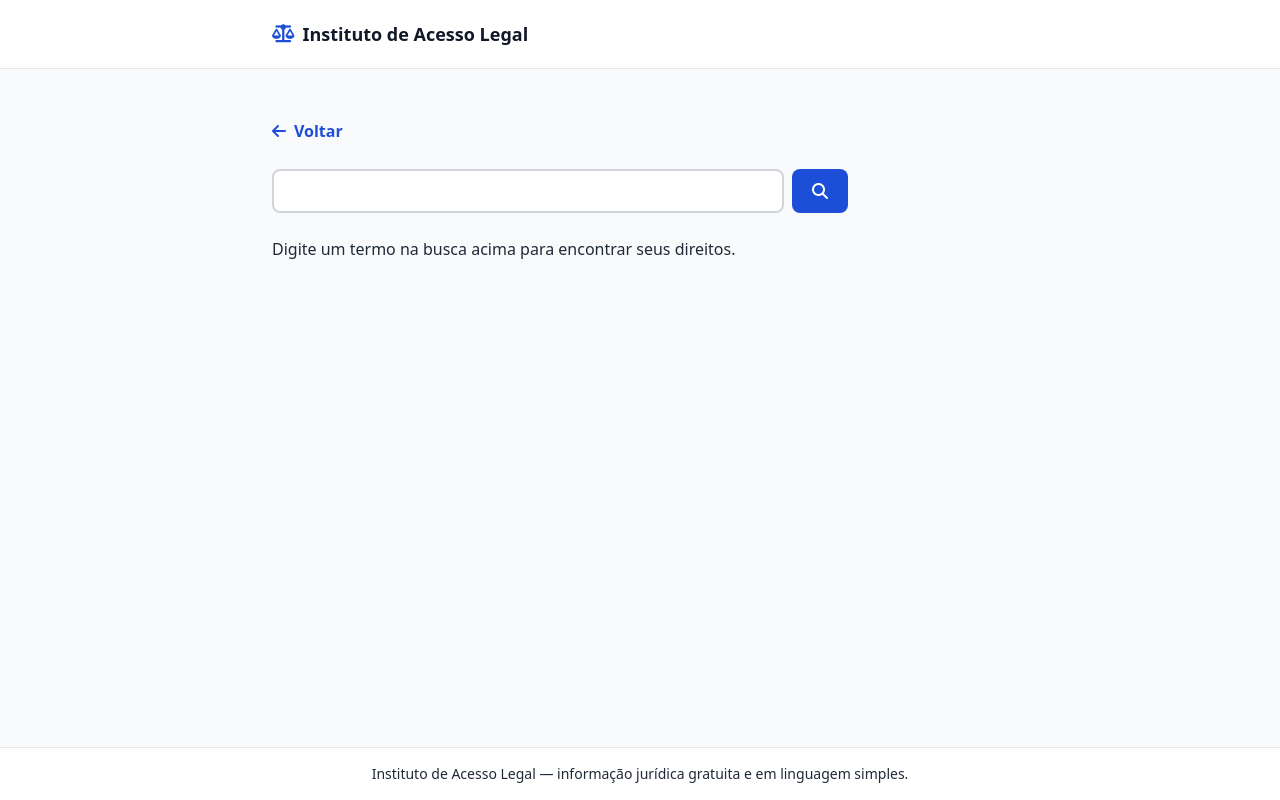
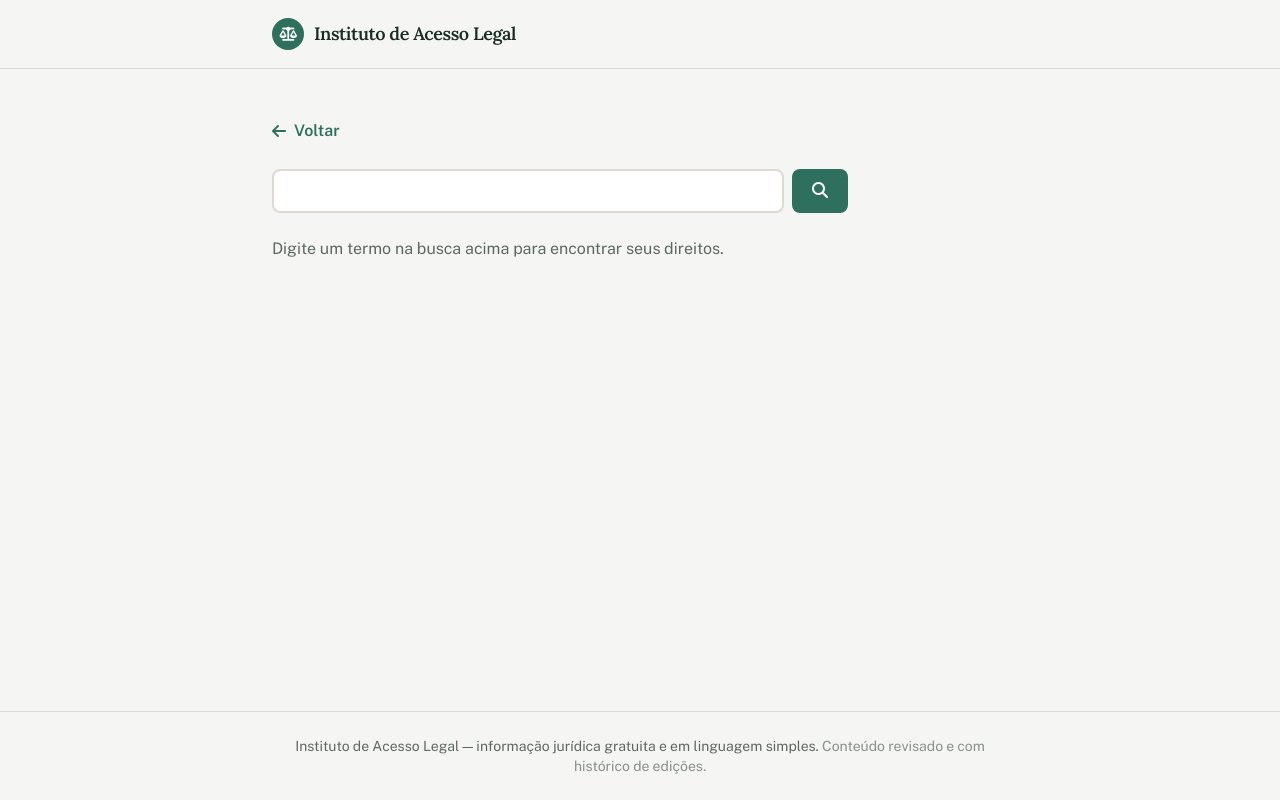
Before and after one commit to rodrigueslucassp777-cmd/instituto-acesso-legal, a Django app: page /busca/ in a window 1280 px wide. Run offline with Django 5.2, Linux system fonts and the light colour scheme; some libraries are stand-ins or nearby versions.

Commit message:
feat: adiciona auditoria de edicoes, artigos relacionados, redesign visual e preparo para deploy (Render+Neon)
- django-simple-history para rastrear quem editou Categoria/Artigo e quando
- secao de "direitos relacionados" na pagina de artigo (mesma categoria)
- redesign das telas (paleta, tipografia Lora/Public Sans, cards) mantendo acessibilidade
- gunicorn, whitenoise e dj-database-url para servir a aplicacao em producao
- settings.py pronto para Render (RENDER_EXTERNAL_HOSTNAME, proxy SSL) e Neon (DATABASE_URL)

```diff
--- a/catalogo/models.py
+++ b/catalogo/models.py
@@ -1,5 +1,6 @@
 from django.db import models
 from django.urls import reverse
+from simple_history.models import HistoricalRecords
 
 
 class Categoria(models.Model):
@@ -11,6 +12,7 @@ class Categoria(models.Model):
         null=True,
         help_text="Nome do ícone (ex.: Lucide 'scale' ou classe FontAwesome 'fa-scale-balanced').",
     )
+    history = HistoricalRecords()
 
     class Meta:
         verbose_name = "Categoria"
@@ -34,6 +36,7 @@ class Artigo(models.Model):
         help_text="Palavras separadas por vírgula, usadas pelo motor de busca."
     )
     data_atualizacao = models.DateTimeField(auto_now=True)
+    history = HistoricalRecords()
 
     class Meta:
         verbose_name = "Artigo"
--- a/catalogo/templates/catalogo/base.html
+++ b/catalogo/templates/catalogo/base.html
@@ -5,15 +5,39 @@
     <meta charset="UTF-8">
     <meta name="viewport" content="width=device-width, initial-scale=1.0">
     <title>{% block title %}Instituto de Acesso Legal{% endblock %}</title>
+    <link rel="preconnect" href="https://fonts.googleapis.com">
+    <link rel="preconnect" href="https://fonts.gstatic.com" crossorigin>
+    <link href="https://fonts.googleapis.com/css2?family=Lora:wght@500;600;700&family=Public+Sans:wght@400;500;600;700&display=swap" rel="stylesheet">
     <script src="https://cdn.tailwindcss.com"></script>
+    <script>
+        tailwind.config = {
+            theme: {
+                extend: {
+                    colors: {
+                        paper: '#F5F6F3',
+                        ink: '#1C2B26',
+                        brand: { DEFAULT: '#2F6F5E', dark: '#1F4D40', light: '#E5F0EB' },
+                        gold: { DEFAULT: '#A9782D', soft: '#F2E6D2' },
+                        line: '#DEDAD0',
+                    },
+                    fontFamily: {
+                        serif: ['Lora', 'ui-serif', 'Georgia', 'serif'],
+                        sans: ['Public Sans', 'ui-sans-serif', 'system-ui', 'sans-serif'],
+                    },
+                },
+            },
+        };
+    </script>
     <link rel="stylesheet" href="https://cdnjs.cloudflare.com/ajax/libs/font-awesome/6.5.1/css/all.min.css">
 </head>
-<body class="bg-gray-50 text-gray-900 font-sans antialiased min-h-screen flex flex-col">
+<body class="bg-paper text-ink font-sans antialiased min-h-screen flex flex-col">
 
-    <header class="bg-white border-b border-gray-200 sticky top-0 z-10">
+    <header class="bg-paper/95 backdrop-blur border-b border-line sticky top-0 z-10">
         <div class="max-w-3xl mx-auto px-4 py-3 flex items-center gap-3">
-            <a href="{% url 'catalogo:home' %}" class="flex items-center gap-2 min-h-[44px] text-gray-900 font-bold text-lg">
-                <i class="fa-solid fa-scale-balanced text-blue-700" aria-hidden="true"></i>
+            <a href="{% url 'catalogo:home' %}" class="flex items-center gap-2.5 min-h-[44px] text-ink font-serif font-semibold text-lg tracking-tight">
+                <span class="flex items-center justify-center w-8 h-8 rounded-full bg-brand text-white">
+                    <i class="fa-solid fa-scale-balanced text-sm" aria-hidden="true"></i>
+                </span>
                 <span>Instituto de Acesso Legal</span>
             </a>
         </div>
@@ -23,9 +47,11 @@
         {% block content %}{% endblock %}
     </main>
 
-    <footer class="bg-white border-t border-gray-200 mt-8">
-        <div class="max-w-3xl mx-auto px-4 py-4 text-center text-sm text-gray-800">
+    <footer class="border-t border-line mt-8">
+        <div class="max-w-3xl mx-auto px-4 py-6 text-center text-sm text-ink/70">
             Instituto de Acesso Legal &mdash; informação jurídica gratuita e em linguagem simples.
+            <br class="sm:hidden">
+            <span class="text-ink/50">Conteúdo revisado e com histórico de edições.</span>
         </div>
     </footer>
 
--- a/catalogo/templates/catalogo/busca.html
+++ b/catalogo/templates/catalogo/busca.html
@@ -6,7 +6,7 @@
 <section class="py-4">
     <a
         href="{% url 'catalogo:home' %}"
-        class="inline-flex items-center gap-2 min-h-[44px] text-blue-700 font-semibold mb-4"
+        class="inline-flex items-center gap-2 min-h-[44px] text-brand font-semibold mb-4"
     >
         <i class="fa-solid fa-arrow-left" aria-hidden="true"></i>
         Voltar
@@ -20,12 +20,12 @@
                 id="q"
                 name="q"
                 value="{{ termo }}"
-                class="flex-1 min-h-[44px] px-4 text-base text-gray-900 bg-white border-2 border-gray-300 rounded-lg focus:outline-none focus:border-blue-700"
+                class="flex-1 min-h-[44px] px-4 text-base text-ink bg-white border-2 border-line rounded-lg focus:outline-none focus:border-brand"
                 autocomplete="off"
             >
             <button
                 type="submit"
-                class="min-h-[44px] min-w-[44px] px-5 bg-blue-700 text-white font-semibold rounded-lg hover:bg-blue-800"
+                class="min-h-[44px] min-w-[44px] px-5 bg-brand text-white font-semibold rounded-lg hover:bg-brand-dark transition"
             >
                 <i class="fa-solid fa-magnifying-glass" aria-hidden="true"></i>
             </button>
@@ -33,30 +33,30 @@
     </form>
 
     {% if termo %}
-        <h1 class="text-lg font-bold text-gray-900 mb-4">
+        <h1 class="font-serif text-lg font-semibold text-ink mb-4">
             Resultados para &ldquo;{{ termo }}&rdquo;
         </h1>
     {% endif %}
 
     {% if resultados %}
-        <div class="flex flex-col gap-4">
+        <div class="flex flex-col gap-3">
             {% for artigo in resultados %}
                 <a
                     href="{% url 'catalogo:artigo_detail' artigo.pk %}"
-                    class="block min-h-[44px] p-4 bg-white border border-gray-200 rounded-xl hover:border-blue-700 hover:shadow-sm transition"
+                    class="block min-h-[44px] p-4 bg-white border border-line border-l-4 border-l-gold rounded-lg hover:border-l-brand hover:shadow-sm transition"
                 >
-                    <span class="text-xs font-semibold text-blue-700 uppercase">{{ artigo.categoria.nome }}</span>
-                    <h2 class="text-lg font-bold text-gray-900">{{ artigo.titulo }}</h2>
+                    <span class="text-xs font-semibold text-brand uppercase tracking-wide">{{ artigo.categoria.nome }}</span>
+                    <h2 class="font-serif text-lg font-semibold text-ink">{{ artigo.titulo }}</h2>
                 </a>
             {% endfor %}
         </div>
     {% elif termo %}
-        <div class="p-4 bg-yellow-50 border border-yellow-300 rounded-xl text-gray-800" role="alert">
-            <i class="fa-solid fa-circle-info text-yellow-600 mr-2" aria-hidden="true"></i>
+        <div class="p-4 bg-gold-soft border border-gold/40 rounded-lg text-ink/80" role="alert">
+            <i class="fa-solid fa-circle-info text-gold mr-2" aria-hidden="true"></i>
             Não encontramos nenhum resultado para &ldquo;{{ termo }}&rdquo;. Tente usar outras palavras.
         </div>
     {% else %}
-        <p class="text-gray-800">Digite um termo na busca acima para encontrar seus direitos.</p>
+        <p class="text-ink/70">Digite um termo na busca acima para encontrar seus direitos.</p>
     {% endif %}
 </section>
 {% endblock %}
--- a/catalogo/views.py
+++ b/catalogo/views.py
@@ -1,4 +1,4 @@
-from django.db.models import Q
+from django.db.models import Count, Q
 from django.shortcuts import get_object_or_404, render
 from unidecode import unidecode
 
@@ -11,7 +11,7 @@ def _normalizar(texto):
 
 
 def home(request):
-    categorias = Categoria.objects.all()
+    categorias = Categoria.objects.annotate(num_artigos=Count("artigos"))
     artigos_destaque = Artigo.objects.select_related("categoria").order_by(
         "-data_atualizacao"
     )[:6]
@@ -66,4 +66,13 @@ def categoria_detail(request, pk):
 
 def artigo_detail(request, pk):
     artigo = get_object_or_404(Artigo.objects.select_related("categoria"), pk=pk)
-    return render(request, "catalogo/artigo_detail.html", {"artigo": artigo})
+    relacionados = (
+        Artigo.objects.filter(categoria=artigo.categoria)
+        .exclude(pk=artigo.pk)
+        .order_by("-data_atualizacao")[:3]
+    )
+    return render(
+        request,
+        "catalogo/artigo_detail.html",
+        {"artigo": artigo, "relacionados": relacionados},
+    )
--- a/requirements.txt
+++ b/requirements.txt
@@ -2,3 +2,7 @@ Django>=6.0,<6.2
 psycopg2-binary>=2.9
 python-decouple>=3.8
 Unidecode>=1.3
+django-simple-history>=3.13
+gunicorn>=23.0
+whitenoise>=6.12
+dj-database-url>=3.1
```
Also changed, not shown: catalogo/admin.py (+5 -2 lines), catalogo/templates/catalogo/artigo_detail.html (+24 -5 lines), catalogo/templates/catalogo/categoria_detail.html (+8 -7 lines), catalogo/templates/catalogo/home.html (+18 -16 lines), catalogo/tests.py (+42 -0 lines), config/settings.py (+34 -3 lines), README.md, catalogo/migrations/0002_historicalartigo_historicalcategoria.py (added), 2 other files.
